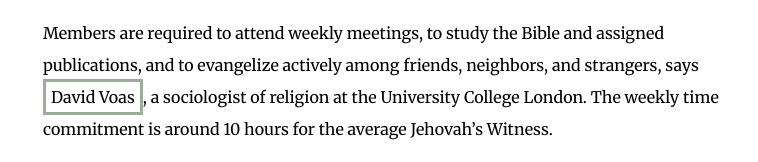
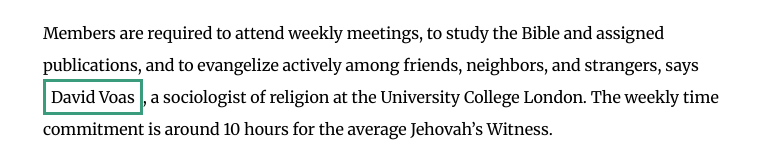
Before and after one commit to jwshunning/jw, a plain HTML site: page index.html in a window 1280 px wide. Shown: the part 5861-6023 px from the top of the page, without its empty margins (253-1011 px from the left). Drawn offline with nearby package versions, Linux system fonts and the light colour scheme; a web font is replaced by a local one.

Commit message:
style changes

```diff
--- a/main.css
+++ b/main.css
@@ -346,7 +346,7 @@ i {
 }
 
 .name {
-  border: solid #9cad9a 3px;
+  border: solid #3b9b7d 3px;
   padding: 5px;
   display: inline;
 }
```
